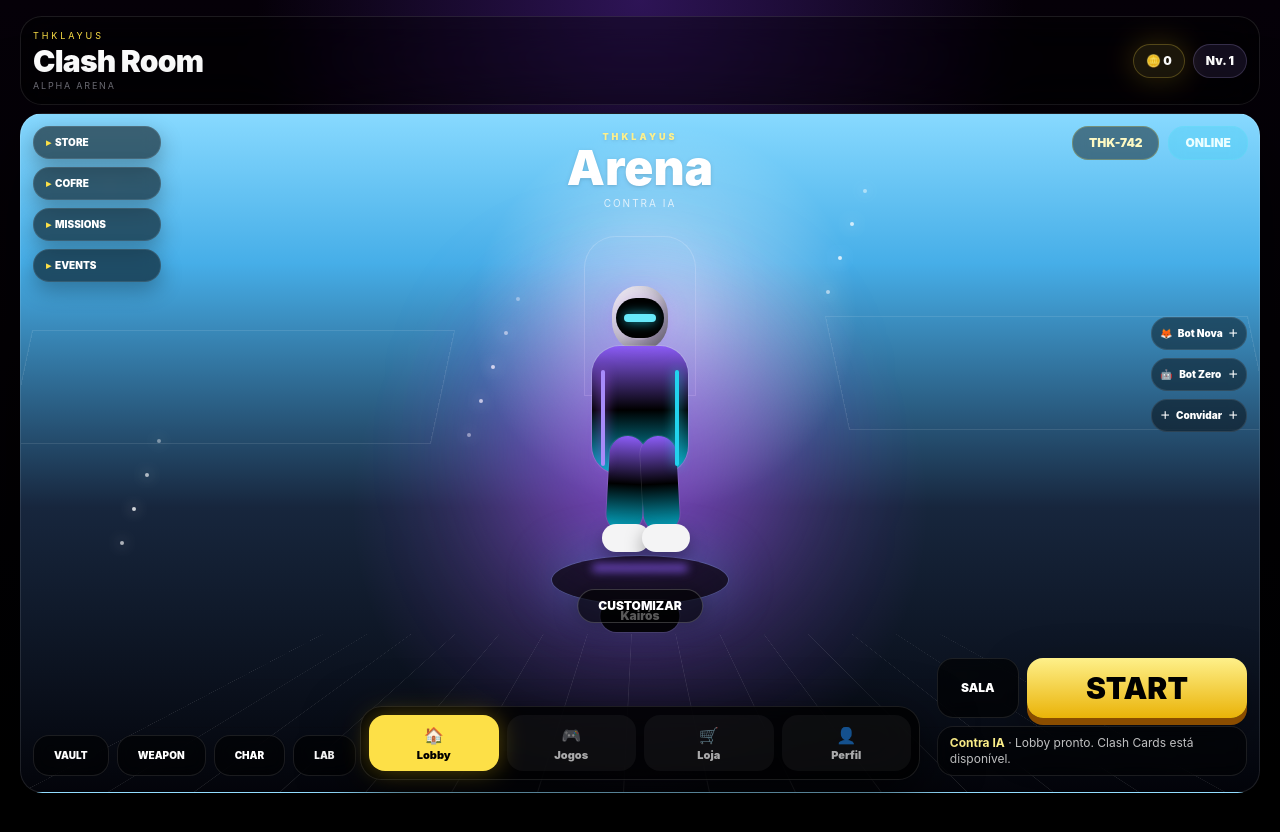
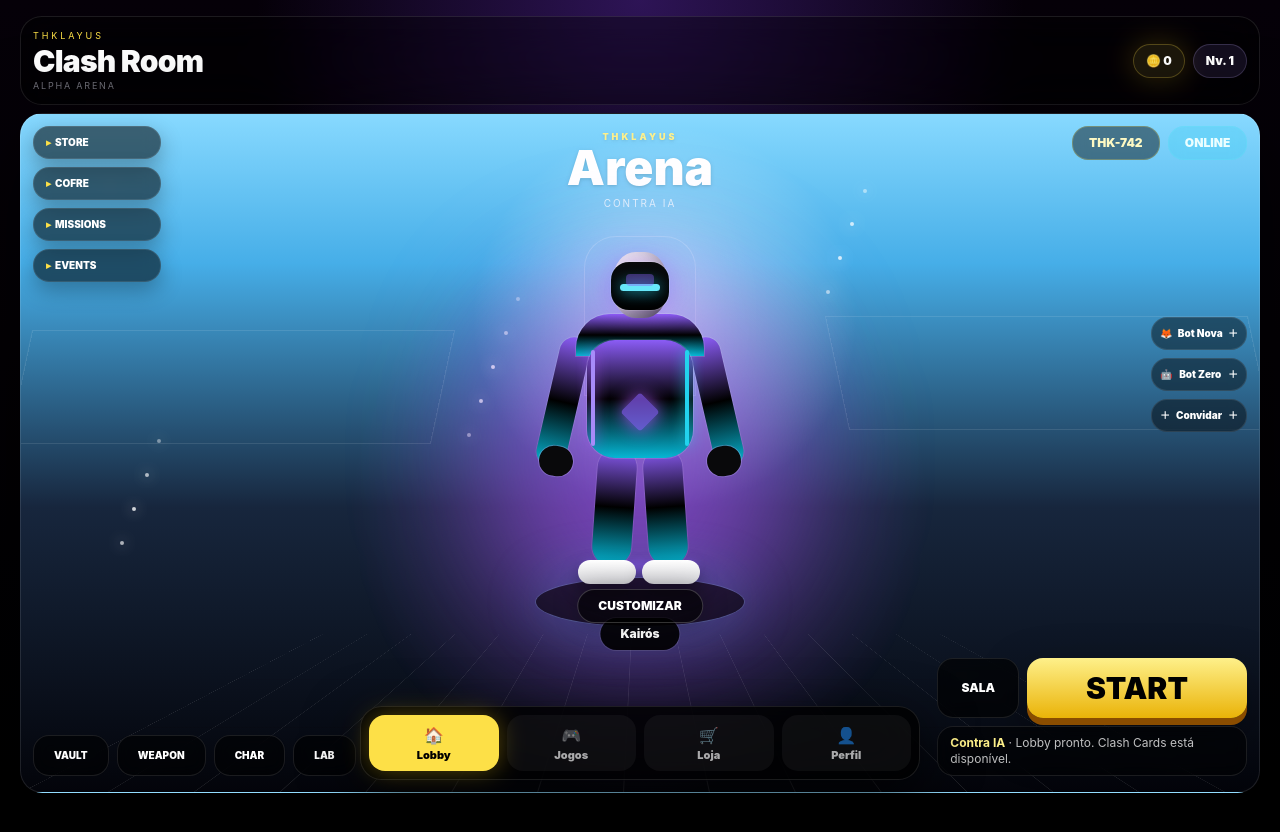
Before and after one commit to thiagodouglas19t-lang/Thklayus-hub, a React (Vite) app: page / in a window 1280 px wide. Shown: the top 832 px of the page. Built offline with nearby package versions, Linux system fonts and the light colour scheme.

Commit message:
style: redesign lobby character with better humanoid proportions

```diff
--- a/src/components/game/LobbyCharacter.tsx
+++ b/src/components/game/LobbyCharacter.tsx
@@ -11,29 +11,35 @@ export default function LobbyCharacter({ avatarEmoji, playerName, size = "normal
   const outfit = outfits.find((item) => item.id === character.outfit) || outfits[0];
   const mask = masks.find((item) => item.id === character.mask) || masks[0];
   const aura = auras.find((item) => item.id === character.aura) || auras[0];
-  const scale = size === "large" ? "h-[330px] w-[210px]" : "h-[280px] w-[178px]";
+  const scale = size === "large" ? "h-[390px] w-[230px]" : "h-[320px] w-[190px]";
 
   return (
     <div className={`relative mx-auto ${scale}`} aria-label={`${playerName} character`}>
-      {aura.id !== "none" && <div className="absolute left-1/2 top-[54%] h-[86%] w-[118%] -translate-x-1/2 -translate-y-1/2 rounded-full blur-3xl" style={{ background: aura.color || "rgba(168,85,247,.35)" }} />}
-      <div className="absolute bottom-0 left-1/2 h-12 w-44 -translate-x-1/2 rounded-[50%] bg-black/65 shadow-[0_0_55px_rgba(34,211,238,.25)] ring-1 ring-cyan-200/15" />
+      {aura.id !== "none" && <div className="absolute left-1/2 top-[55%] h-[92%] w-[130%] -translate-x-1/2 -translate-y-1/2 rounded-full blur-3xl" style={{ background: aura.color || "rgba(168,85,247,.35)" }} />}
+      <div className="absolute bottom-2 left-1/2 h-12 w-52 -translate-x-1/2 rounded-[50%] bg-black/60 shadow-[0_0_60px_rgba(34,211,238,.25)] ring-1 ring-cyan-200/15" />
 
-      <div className="absolute left-1/2 top-3 h-16 w-14 -translate-x-1/2 rounded-[45%] bg-gradient-to-br from-zinc-100 via-zinc-300 to-zinc-500 shadow-[inset_-8px_-10px_16px_rgba(0,0,0,.22)]" />
-      {character.useAvatarFace && <div className="absolute left-1/2 top-7 z-20 grid h-9 w-9 -translate-x-1/2 place-items-center rounded-full bg-black/80 text-lg ring-2 ring-white/15">{avatarEmoji}</div>}
-      {mask.id !== "none" && <div className={`absolute left-1/2 top-6 z-30 h-10 w-12 -translate-x-1/2 ${mask.id === "hood" ? "rounded-t-full bg-black" : mask.id === "skull" ? "rounded-xl bg-zinc-100" : "rounded-2xl bg-black"} shadow-[0_0_24px_rgba(168,85,247,.35)]`}>{mask.id === "visor" && <span className="absolute left-2 top-4 h-2 w-8 rounded-full bg-cyan-300 shadow-[0_0_12px_rgba(34,211,238,.8)]" />}{mask.id === "skull" && <><span className="absolute left-2 top-3 h-2 w-2 rounded-full bg-black" /><span className="absolute right-2 top-3 h-2 w-2 rounded-full bg-black" /></>}</div>}
+      <div className="absolute left-1/2 top-2 z-30 h-[66px] w-[54px] -translate-x-1/2 rounded-[42%] bg-gradient-to-br from-zinc-100 via-zinc-300 to-zinc-600 shadow-[inset_-8px_-10px_16px_rgba(0,0,0,.25)]" />
+      {character.useAvatarFace && mask.id === "none" && <div className="absolute left-1/2 top-[24px] z-40 grid h-9 w-9 -translate-x-1/2 place-items-center rounded-full bg-black/75 text-lg ring-2 ring-white/20">{avatarEmoji}</div>}
+      {mask.id !== "none" && <div className={`absolute left-1/2 top-[18px] z-50 h-[48px] w-[58px] -translate-x-1/2 ${mask.id === "hood" ? "rounded-t-[36px] bg-gradient-to-b from-zinc-900 to-black" : mask.id === "skull" ? "rounded-[18px] bg-gradient-to-b from-zinc-100 to-zinc-500" : "rounded-[18px] bg-gradient-to-b from-zinc-950 to-black"} shadow-[0_0_28px_rgba(168,85,247,.45)] ring-1 ring-white/15`}>{mask.id === "visor" && <><span className="absolute left-[9px] top-[22px] h-[7px] w-10 rounded-full bg-cyan-300 shadow-[0_0_15px_rgba(34,211,238,.95)]" /><span className="absolute left-1/2 top-[12px] h-3 w-7 -translate-x-1/2 rounded bg-violet-500/40" /></>}{mask.id === "skull" && <><span className="absolute left-[13px] top-[17px] h-3 w-3 rounded-full bg-black" /><span className="absolute right-[13px] top-[17px] h-3 w-3 rounded-full bg-black" /><span className="absolute left-1/2 bottom-[8px] h-2 w-6 -translate-x-1/2 rounded bg-black/70" /></>}</div>}
 
-      <div className={`absolute left-1/2 top-[72px] h-32 w-24 -translate-x-1/2 rounded-[28px] bg-gradient-to-b ${outfit.accent} shadow-[inset_0_0_18px_rgba(255,255,255,.12),0_0_32px_${outfit.glow}] ring-1 ring-white/15`} />
-      <div className="absolute left-[34px] top-[86px] h-30 w-8 rotate-[14deg] rounded-full bg-gradient-to-b from-zinc-300 to-zinc-700" />
-      <div className="absolute right-[34px] top-[86px] h-30 w-8 -rotate-[14deg] rounded-full bg-gradient-to-b from-zinc-300 to-zinc-700" />
-      <div className={`absolute left-1/2 top-[162px] h-24 w-9 -translate-x-[32px] rotate-[3deg] rounded-full bg-gradient-to-b ${outfit.accent} ring-1 ring-white/10`} />
-      <div className={`absolute left-1/2 top-[162px] h-24 w-9 translate-x-[2px] -rotate-[3deg] rounded-full bg-gradient-to-b ${outfit.accent} ring-1 ring-white/10`} />
-      <div className="absolute left-1/2 top-[250px] h-7 w-12 -translate-x-[38px] rounded-xl bg-zinc-100 shadow-[0_8px_18px_rgba(0,0,0,.35)]" />
-      <div className="absolute left-1/2 top-[250px] h-7 w-12 -translate-x-[-2px] rounded-xl bg-zinc-100 shadow-[0_8px_18px_rgba(0,0,0,.35)]" />
+      <div className={`absolute left-1/2 top-[70px] z-20 h-[42px] w-[128px] -translate-x-1/2 rounded-t-[34px] bg-gradient-to-b ${outfit.accent} shadow-[0_0_26px_${outfit.glow}] ring-1 ring-white/15`} />
+      <div className={`absolute left-1/2 top-[96px] z-20 h-[118px] w-[106px] -translate-x-1/2 rounded-[28px] bg-gradient-to-b ${outfit.accent} shadow-[inset_0_0_18px_rgba(255,255,255,.13),0_0_34px_${outfit.glow}] ring-1 ring-white/15`} />
+      <div className="absolute left-1/2 top-[104px] z-30 h-[86px] w-[42px] -translate-x-1/2 rounded-full bg-black/18" />
 
-      {outfit.id === "neon" && <><span className="absolute left-[66px] top-[96px] h-24 w-1 rounded-full bg-violet-400 shadow-[0_0_12px_rgba(168,85,247,.9)]" /><span className="absolute right-[66px] top-[96px] h-24 w-1 rounded-full bg-cyan-400 shadow-[0_0_12px_rgba(34,211,238,.9)]" /><span className="absolute bottom-8 left-1/2 h-2 w-24 -translate-x-1/2 rounded-full bg-violet-500/70 blur-sm" /></>}
-      {outfit.id === "armor" && <><span className="absolute left-1/2 top-[94px] h-16 w-28 -translate-x-1/2 rounded-2xl border border-cyan-200/35 bg-white/10" /><span className="absolute left-1/2 top-[112px] h-6 w-6 -translate-x-1/2 rotate-45 rounded bg-cyan-300 shadow-[0_0_18px_rgba(34,211,238,.85)]" /></>}
+      <div className={`absolute left-[23px] top-[92px] z-10 h-[132px] w-[30px] rotate-[13deg] rounded-full bg-gradient-to-b ${outfit.accent} ring-1 ring-white/10`} />
+      <div className={`absolute right-[23px] top-[92px] z-10 h-[132px] w-[30px] -rotate-[13deg] rounded-full bg-gradient-to-b ${outfit.accent} ring-1 ring-white/10`} />
+      <div className="absolute left-[14px] top-[202px] z-20 h-[30px] w-[34px] rotate-[8deg] rounded-2xl bg-zinc-950 ring-1 ring-violet-300/30" />
+      <div className="absolute right-[14px] top-[202px] z-20 h-[30px] w-[34px] -rotate-[8deg] rounded-2xl bg-zinc-950 ring-1 ring-violet-300/30" />
 
-      <div className="absolute -bottom-7 left-1/2 -translate-x-1/2 rounded-full bg-black/90 px-5 py-2 text-xs font-black ring-1 ring-white/10">{playerName}</div>
+      <div className={`absolute left-1/2 top-[204px] z-10 h-[118px] w-[39px] -translate-x-[45px] rotate-[4deg] rounded-[22px] bg-gradient-to-b ${outfit.accent} ring-1 ring-white/10`} />
+      <div className={`absolute left-1/2 top-[204px] z-10 h-[118px] w-[39px] translate-x-[6px] -rotate-[4deg] rounded-[22px] bg-gradient-to-b ${outfit.accent} ring-1 ring-white/10`} />
+      <div className="absolute left-1/2 top-[316px] z-20 h-[24px] w-[58px] -translate-x-[62px] rounded-xl bg-gradient-to-b from-white to-zinc-300 shadow-[0_8px_18px_rgba(0,0,0,.35)]" />
+      <div className="absolute left-1/2 top-[316px] z-20 h-[24px] w-[58px] translate-x-[2px] rounded-xl bg-gradient-to-b from-white to-zinc-300 shadow-[0_8px_18px_rgba(0,0,0,.35)]" />
+
+      {outfit.id === "neon" && <><span className="absolute left-[66px] top-[106px] z-40 h-24 w-1 rounded-full bg-violet-400 shadow-[0_0_14px_rgba(168,85,247,.95)]" /><span className="absolute right-[66px] top-[106px] z-40 h-24 w-1 rounded-full bg-cyan-400 shadow-[0_0_14px_rgba(34,211,238,.95)]" /><span className="absolute bottom-16 left-1/2 h-2 w-28 -translate-x-1/2 rounded-full bg-violet-500/70 blur-sm" /><span className="absolute left-1/2 top-[154px] z-40 h-7 w-7 -translate-x-1/2 rotate-45 rounded bg-violet-500/70 shadow-[0_0_18px_rgba(168,85,247,.95)]" /></>}
+      {outfit.id === "armor" && <><span className="absolute left-1/2 top-[104px] z-40 h-20 w-[132px] -translate-x-1/2 rounded-2xl border border-cyan-200/35 bg-white/10" /><span className="absolute left-1/2 top-[132px] z-50 h-8 w-8 -translate-x-1/2 rotate-45 rounded bg-cyan-300 shadow-[0_0_20px_rgba(34,211,238,.9)]" /><span className="absolute left-[22px] top-[93px] z-40 h-16 w-12 rotate-12 rounded-2xl bg-slate-300/25 ring-1 ring-cyan-200/30" /><span className="absolute right-[22px] top-[93px] z-40 h-16 w-12 -rotate-12 rounded-2xl bg-slate-300/25 ring-1 ring-cyan-200/30" /></>}
+
+      <div className="absolute -bottom-4 left-1/2 z-40 -translate-x-1/2 rounded-full bg-black/90 px-5 py-2 text-xs font-black ring-1 ring-white/10">{playerName}</div>
     </div>
   );
 }
```
